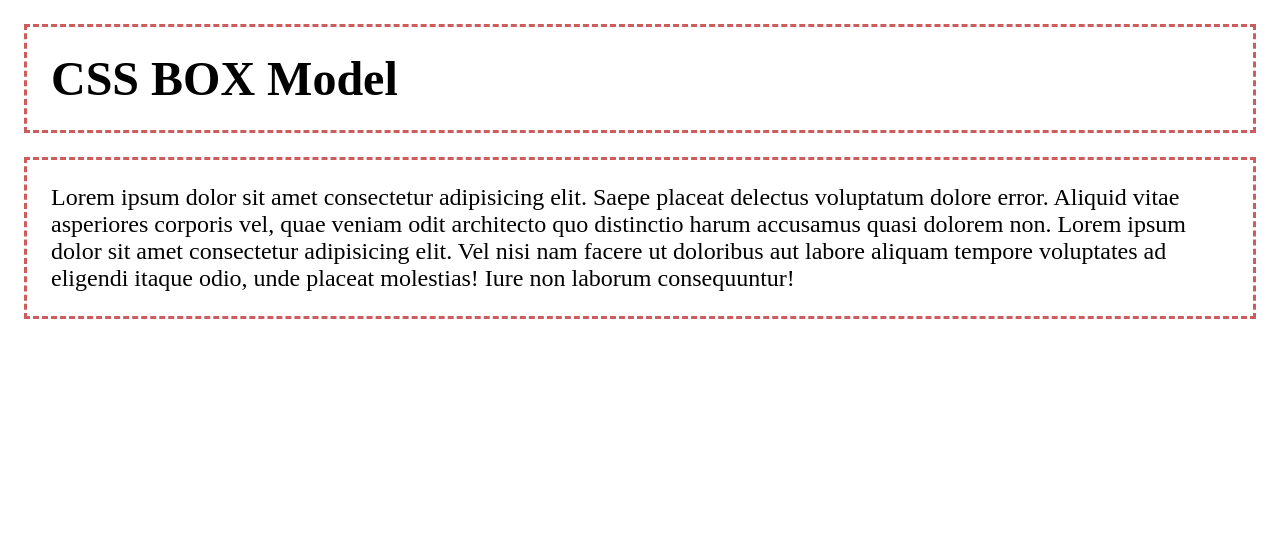
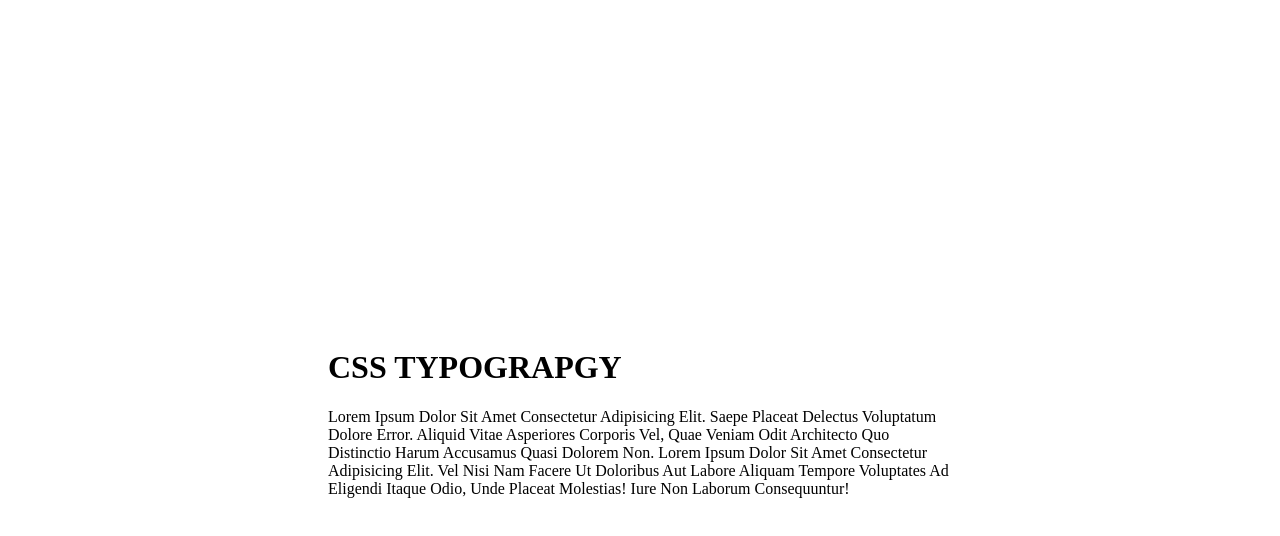
Before and after one commit to 0xaira/100DaysOfCode, a plain HTML site: page FullStackDevelopment/CSS/index.html in a window 1280 px wide. Drawn offline with Linux system fonts and the light colour scheme; files that its build step writes are made by us from their sources.

Commit message:
css typography

```diff
--- a/FullStackDevelopment/CSS/index.html
+++ b/FullStackDevelopment/CSS/index.html
@@ -9,10 +9,10 @@
     <link rel="stylesheet" href="style.css" />
   </head>
   <body>
-    <header class="container">
-      <h1>CSS BOX Model</h1>
+    <header>
+      <h1>CSS TYPOGRAPGY</h1>
     </header>
-    <main class="container">
+    <main>
       <p>
         Lorem ipsum dolor sit amet consectetur adipisicing elit. Saepe placeat
         delectus voluptatum dolore error. Aliquid vitae asperiores corporis vel,
@@ -22,6 +22,7 @@
         eligendi itaque odio, unde placeat molestias! Iure non laborum
         consequuntur!
       </p>
+
     </main>
   </body>
 </html>
--- a/FullStackDevelopment/CSS/style.css
+++ b/FullStackDevelopment/CSS/style.css
@@ -1,12 +1,8 @@
-*{
-    margin: 0;
-    padding: 0;
-    box-sizing: border-box;
+body{
+    padding: 25%;
+    font-size: 1rem;
 }
-.container{
-    border: dashed indianred;
-    font-size: 1.5rem;
-    padding: 1.5rem;
-    margin: 1.5rem;
-
+p{
+    text-decoration: dashed;
+    text-transform: capitalize;
 }
```
